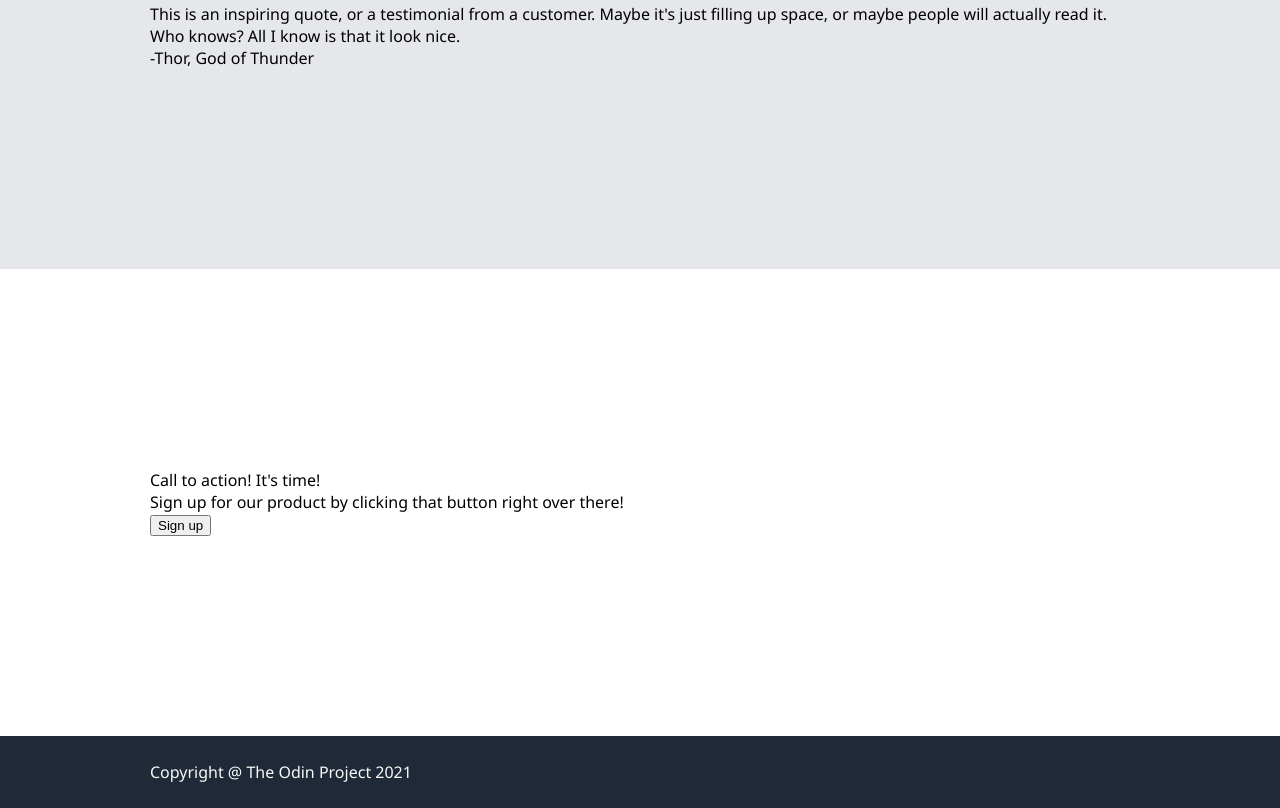
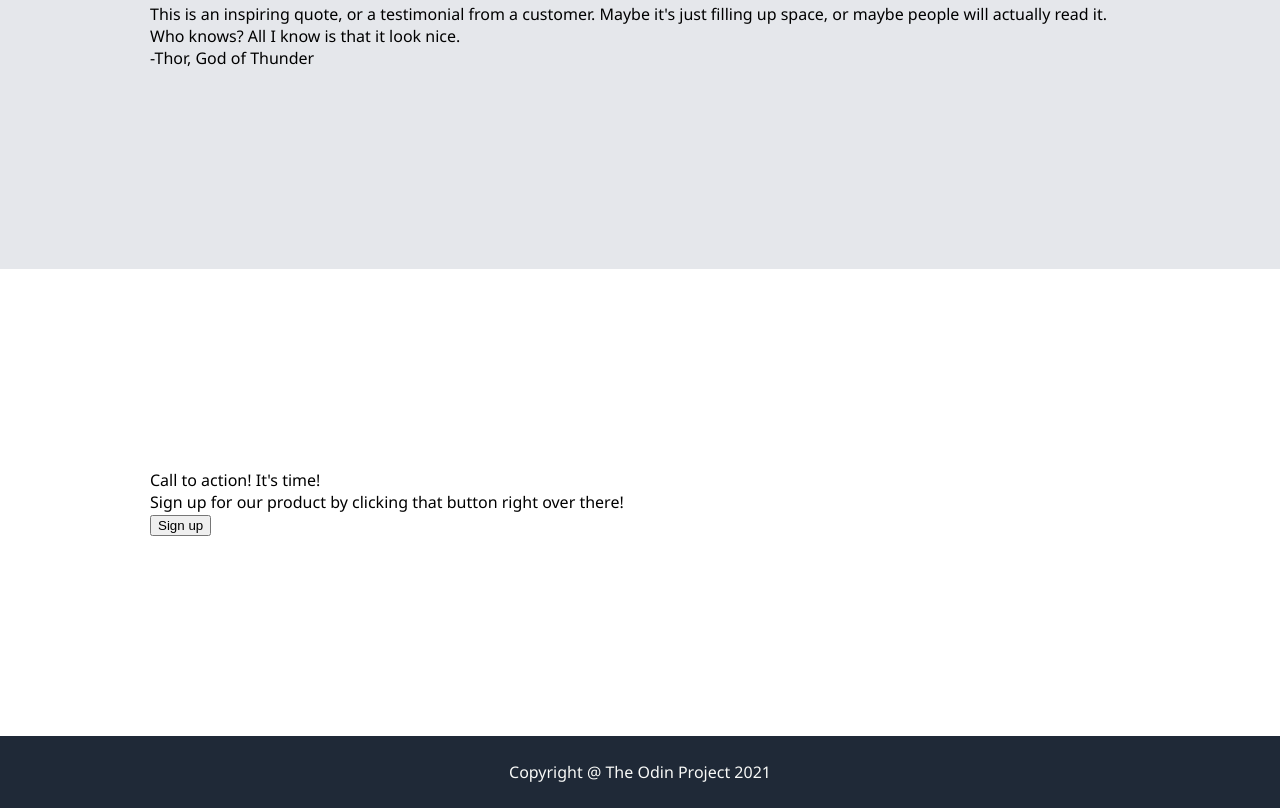
Before and after one commit to samtong0425/odin-website, a plain HTML site: page main.html in a window 1280 px wide. Shown: the part 1353-2161 px from the top of the page. Drawn offline with Linux system fonts and the light colour scheme.

Commit message:
Add style to footer

```diff
--- a/style.css
+++ b/style.css
@@ -62,12 +62,18 @@ a {
     font-weight:bolder;
 }
 
-.container-three {
-    background-color: #e5e7eb;
-}
-
 .container-one {
     display: flex;
     flex: 1;
     border: white;
 }
+
+.container-three {
+    background-color: #e5e7eb;
+}
+
+.footer-container {
+    display: flex;
+    justify-content: center;
+    align-items: center;
+}
```
